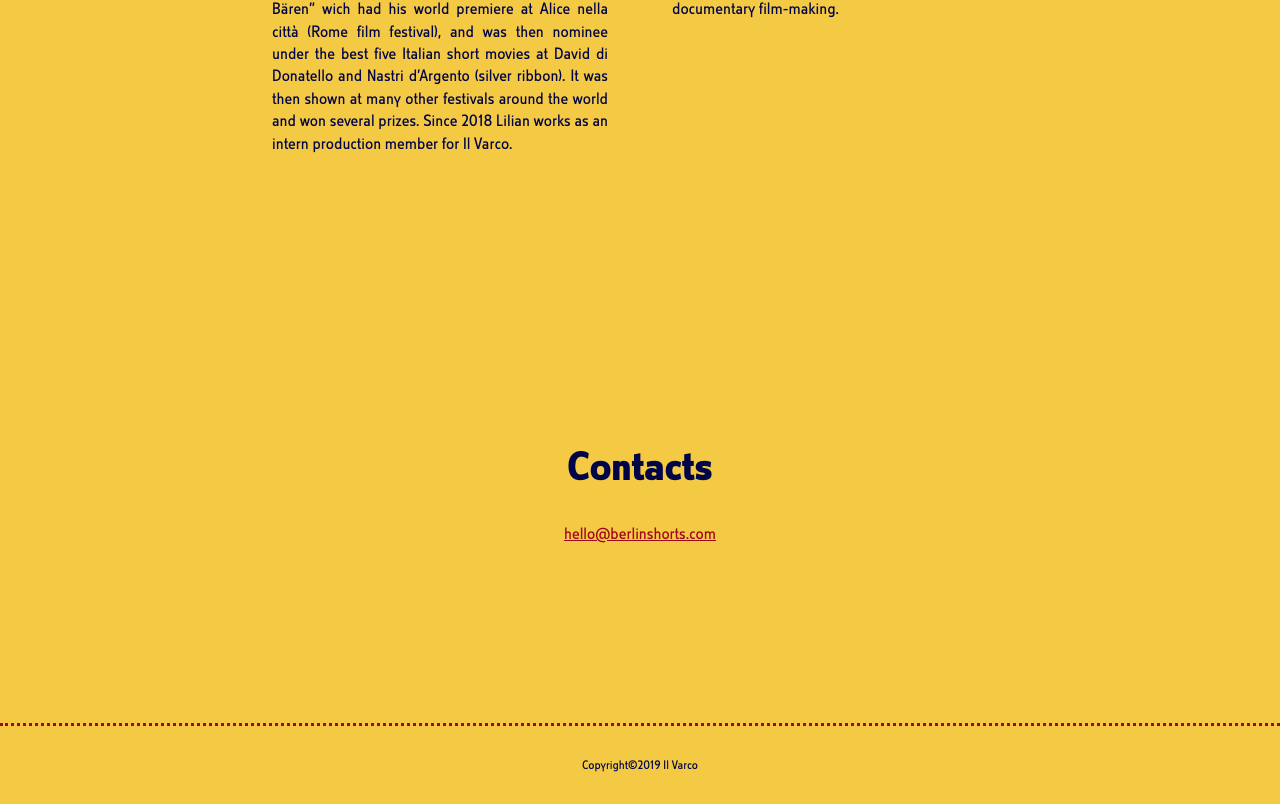
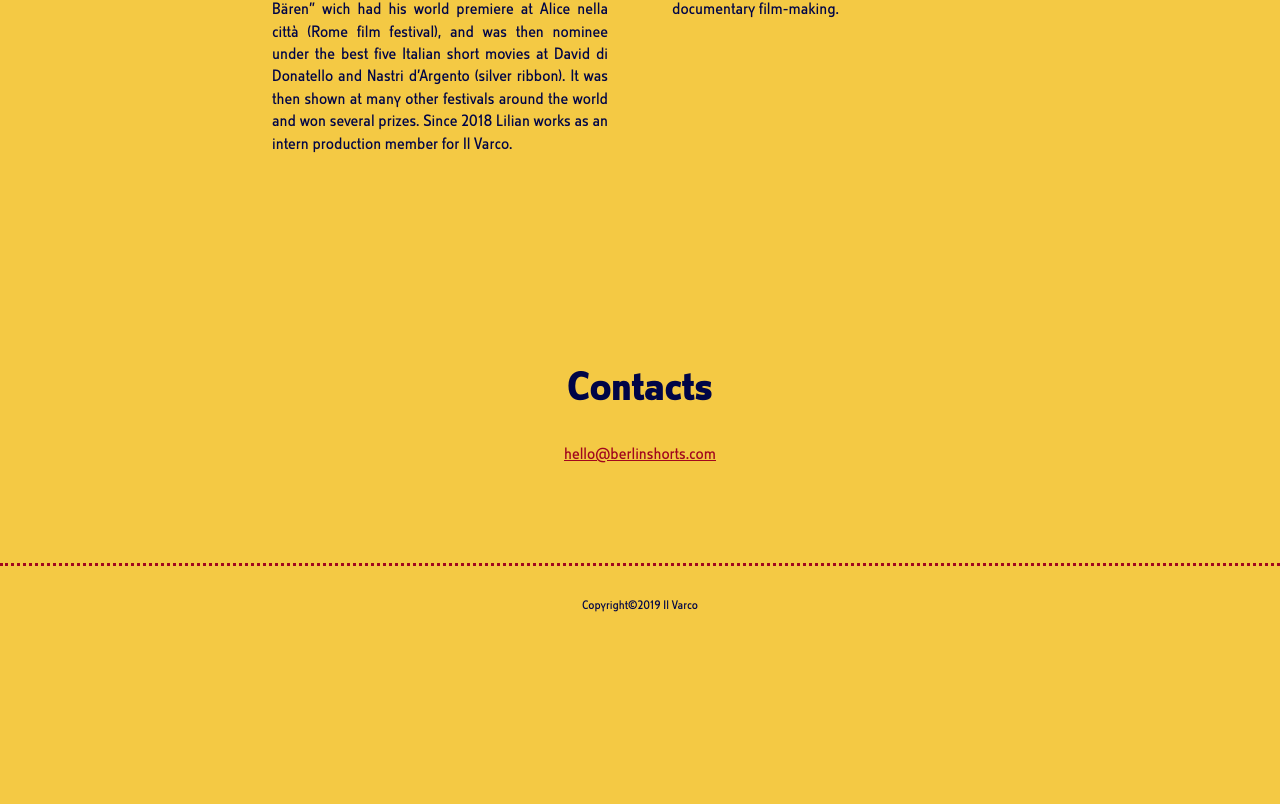
Before and after one commit to matteocarpi/berlinshorts, a React (Create React App) app: page / in a window 1280 px wide. Shown: the part 10097-10901 px from the top of the page. After the commit the page ends 10741 px from the top, so only its background shows below. Built offline with nearby package versions, Linux system fonts and the light colour scheme.

Commit message:
less space in contacts

```diff
--- a/src/assets/styles/Home.module.scss
+++ b/src/assets/styles/Home.module.scss
@@ -81,7 +81,8 @@
   max-width: 350px;
 }
 
-.contacts {
+section.contacts {
+  padding: 0;
   margin-bottom: 5rem;
 }
 article.person {
```
